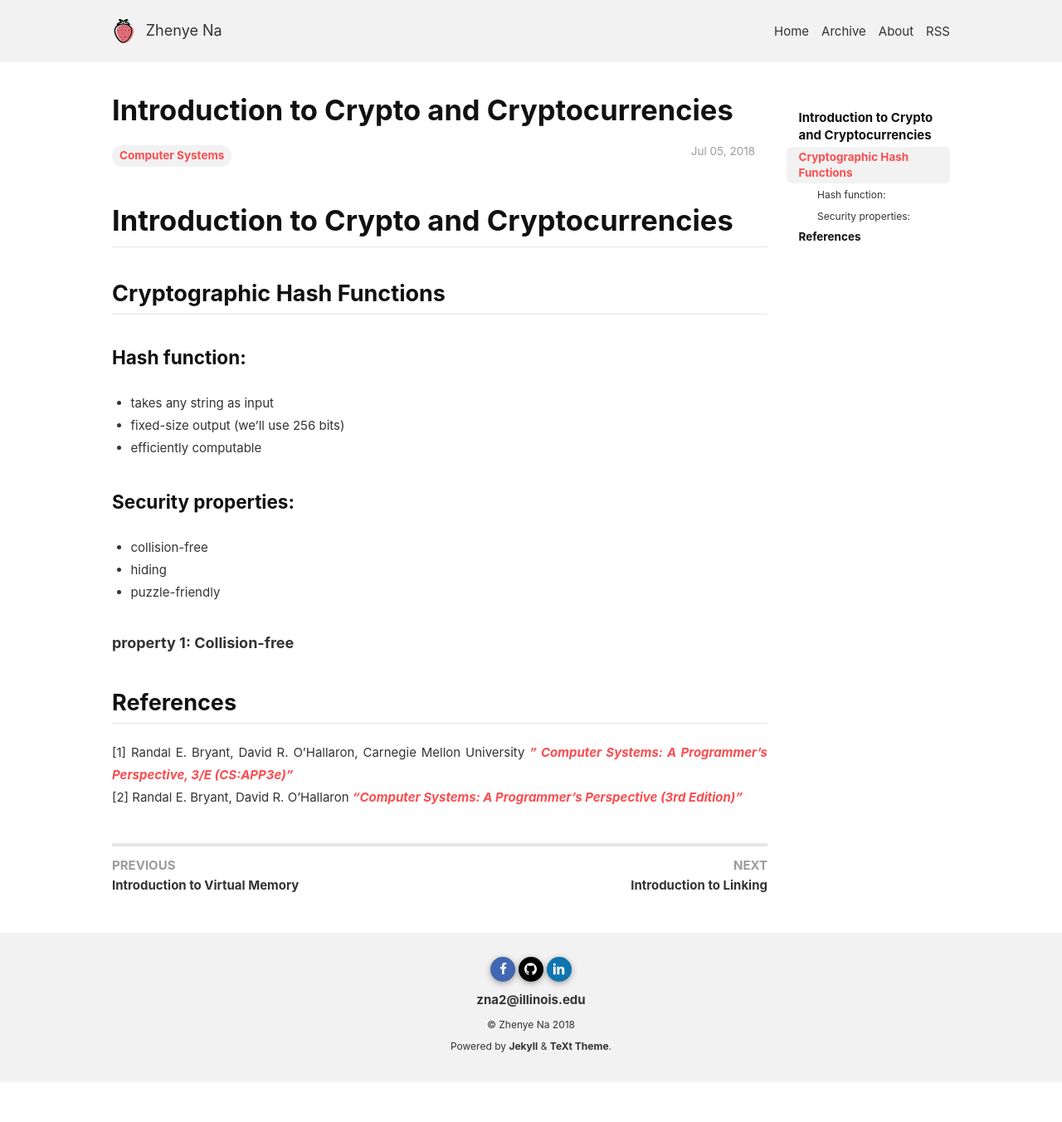
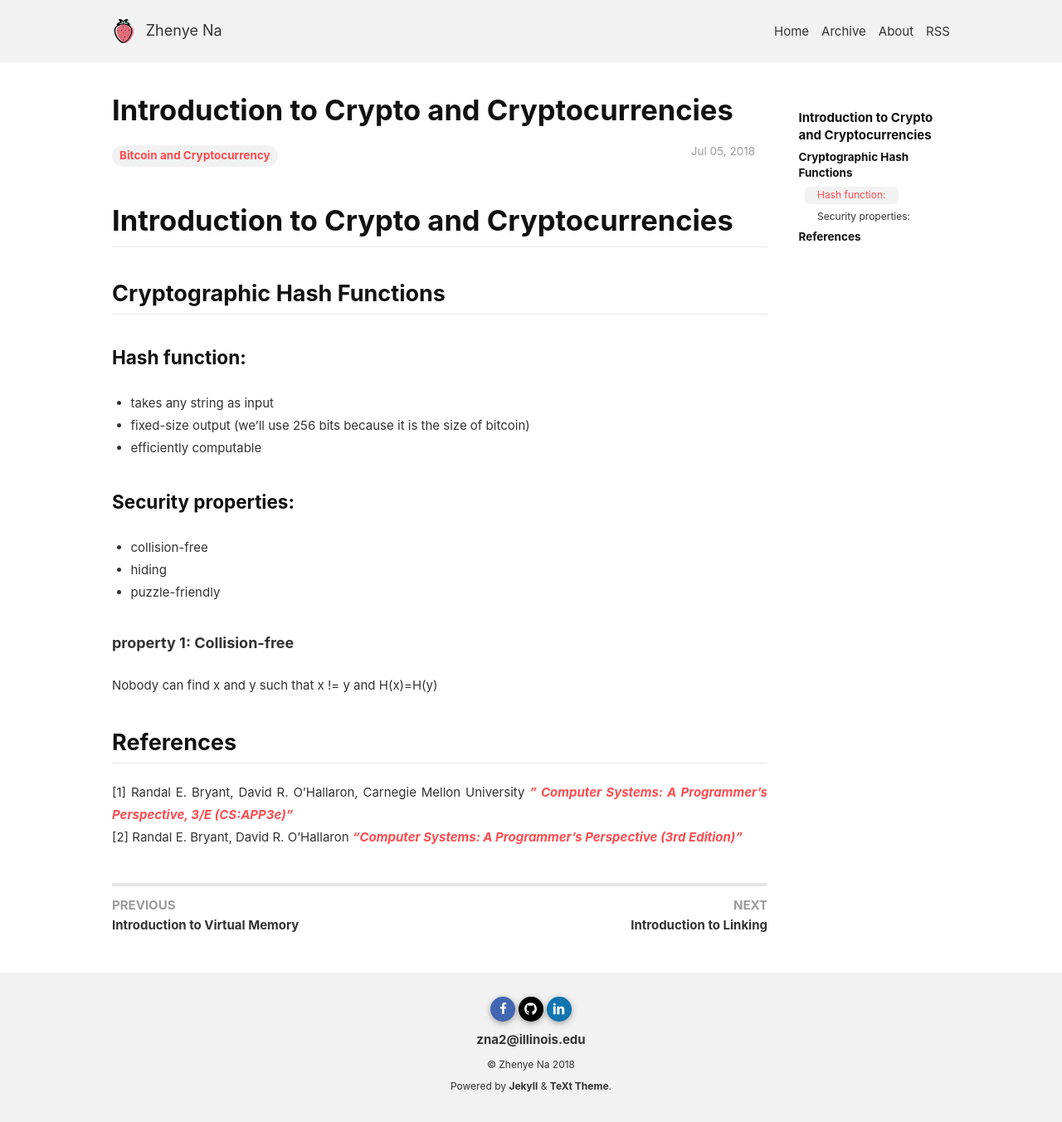
Before and after one commit to Zhenye-Na/blog, a Jekyll site: the page built from _posts/2018-07-05-introduction-to-crypto-and-cryptocurrencies.md, in a window 1280 px wide. Shown: the whole page at 83% size. Built offline with Jekyll 4.4.1, drawn with Linux system fonts in a browser that asks for light colours; nearby versions of some CDN libraries; comment, search, counter and statistics services are not loaded; before the commit the page ends 1304 px from its top, so only the background shows below that.

Commit message:
Add post

```diff
--- a/_posts/2018-07-05-introduction-to-crypto-and-cryptocurrencies.md
+++ b/_posts/2018-07-05-introduction-to-crypto-and-cryptocurrencies.md
@@ -3,7 +3,7 @@
 title: "Introduction to Crypto and Cryptocurrencies"
 date: 2018-07-05
 excerpt: "Week 1: Bitcoin and Cryptocurrency Technologies, Princeton University"
-tags: [Computer Systems]
+tags: [Bitcoin and Cryptocurrency]
 ---
 
 # Introduction to Crypto and Cryptocurrencies
@@ -13,7 +13,7 @@
 ### Hash function:
 
 - takes any string as input
-- fixed-size output (we’ll use 256 bits)
+- fixed-size output (we'll use 256 bits because it is the size of bitcoin)
 - efficiently computable
 
 ### Security properties:
@@ -24,6 +24,12 @@
 
 
 #### property 1: Collision-free
+
+Nobody can find x and y such that x != y and H(x)=H(y)
+
+
+
+
 
 
 ## References
```
